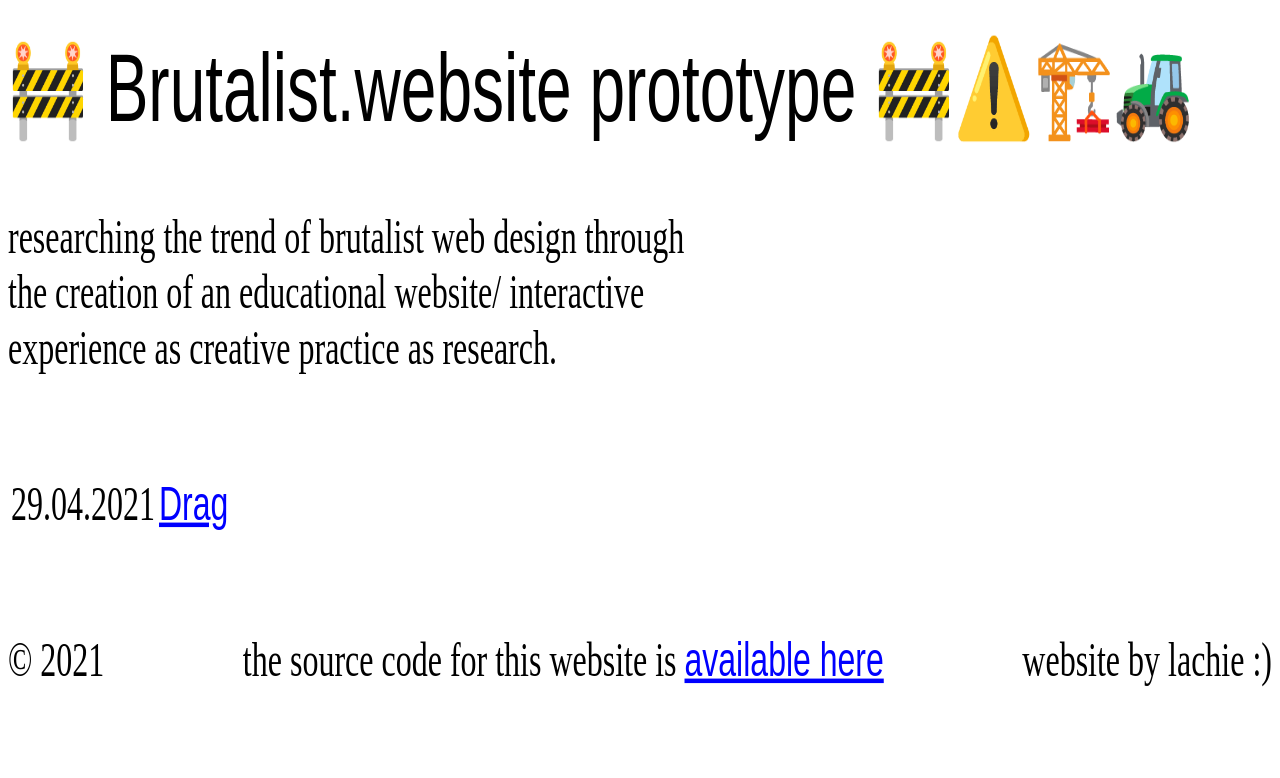
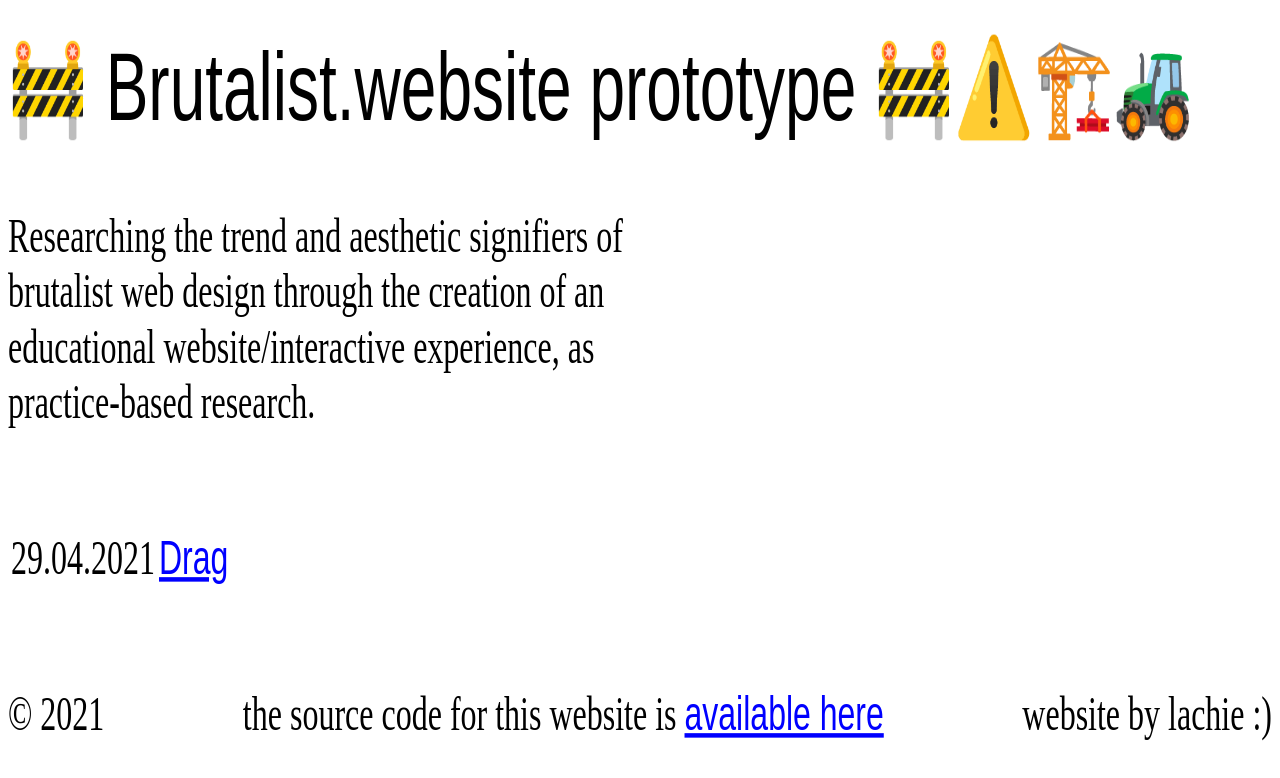
Before and after one commit to alachie/prototype.brutalist.website, a Next.js app: page / in a window 1280 px wide. Shown: the top 778 px of the page. Built offline with nearby package versions, Linux system fonts and the light colour scheme.

Commit message:
update research question

```diff
--- a/pages/index.js
+++ b/pages/index.js
@@ -13,7 +13,7 @@ export default function Home() {
       <main>
         <h1>🚧 Brutalist.website prototype 🚧⚠️🏗️🚜</h1>
 
-        <p style={{maxWidth: '22em'}}>researching the trend of brutalist web design through the creation of an educational website/ interactive experience as creative practice as research.</p>
+        <p style={{maxWidth: '22em'}}>Researching the trend and aesthetic signifiers of brutalist web design through the creation of an educational website/interactive experience, as practice-based research.</p>
 
         <table>
           <tbody>
```
